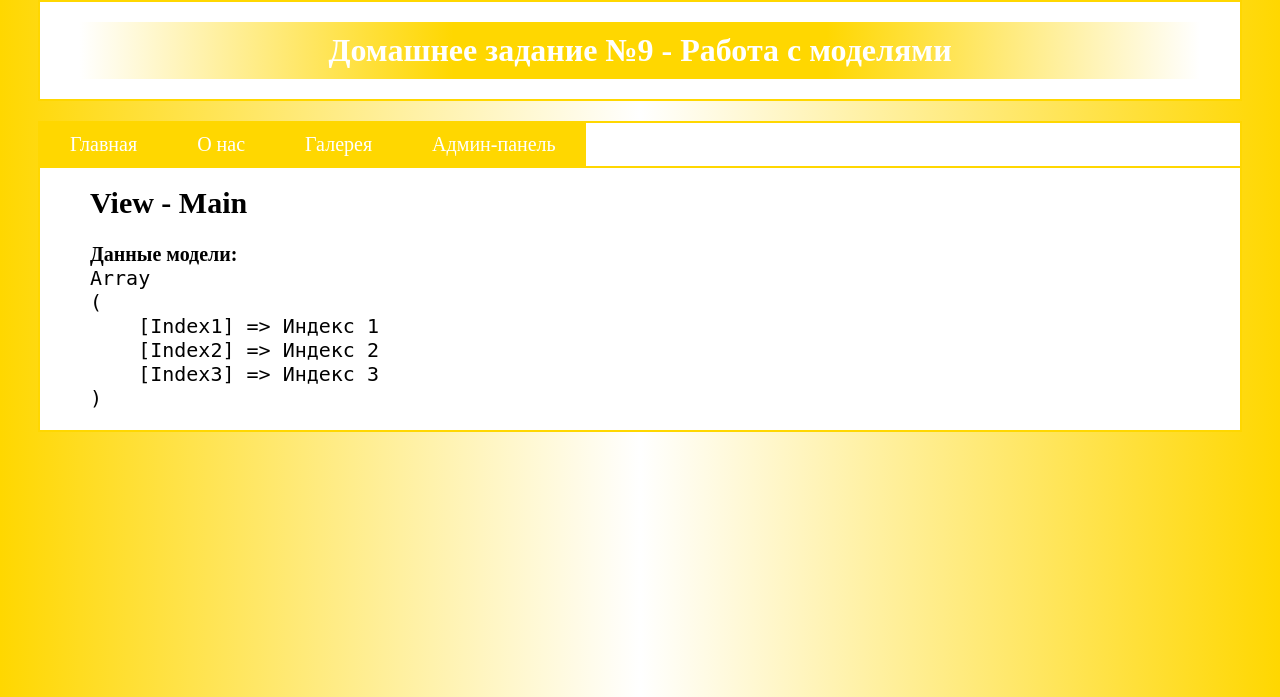
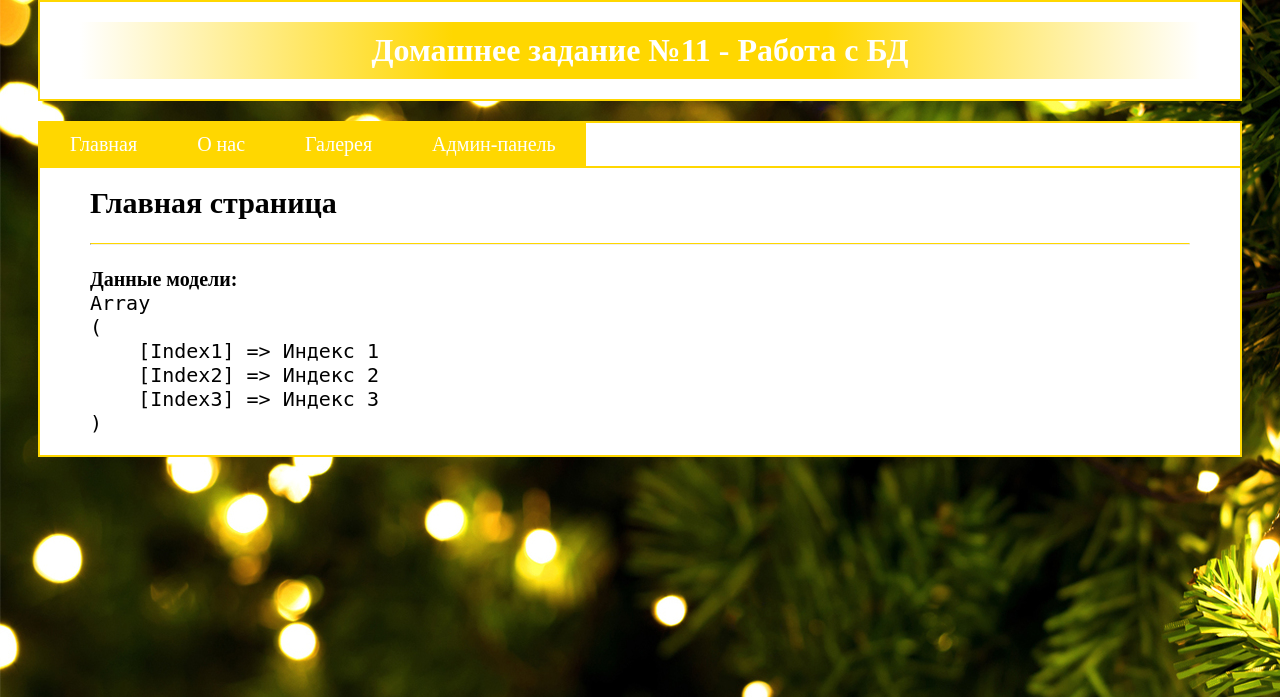
Before and after one commit to RuslanPeka/hillel_test, a PHP site: page /index.php/ in a window 1280 px wide. Shown: the top 697 px of the page. Run offline with PHP 8.4, Linux system fonts and the light colour scheme.

Commit message:
HW11 v1.0

```diff
--- a/web/assets/Admin/ArticlesAdmin.php
+++ b/web/assets/Admin/ArticlesAdmin.php
@@ -1 +1,3 @@
-<h1>View - ArticlesAdmin</h1>
+<h1>Управление статьями</h1>
+<br>
+<hr>
--- a/web/assets/Admin/MainAdmin.php
+++ b/web/assets/Admin/MainAdmin.php
@@ -1 +1,3 @@
-<h1>View - MainAdmin</h1>
+<h1>Главная страница</h1>
+<br>
+<hr>
--- a/web/assets/Admin/UsersAdmin.php
+++ b/web/assets/Admin/UsersAdmin.php
@@ -1 +1,3 @@
-<h1>View - UsersAdmin</h1>
+<h1>Управление пользователями</h1>
+<br>
+<hr>
--- a/web/assets/Main.php
+++ b/web/assets/Main.php
@@ -11,7 +11,7 @@
 </head>
 <body>
     <header class="lesson">
-        <h1>Домашнее задание №9 - Работа с моделями</h1>
+        <h1>Домашнее задание №11 - Работа с БД</h1>
     </header>
     <section class="lesson">
         <nav id="main_menu">
--- a/web/assets/Main/About.php
+++ b/web/assets/Main/About.php
@@ -1 +1,3 @@
-<h1>View - About</h1>
+<h1>О нас</h1>
+<br>
+<hr>
--- a/web/assets/Main/Gallery.php
+++ b/web/assets/Main/Gallery.php
@@ -1 +1,3 @@
-<h1>View - Gallery</h1>
+<h1>Галерея</h1>
+<br>
+<hr>
--- a/web/assets/Main/Main.php
+++ b/web/assets/Main/Main.php
@@ -1 +1,3 @@
-<h1>View - Main</h1>
+<h1>Главная страница</h1>
+<br>
+<hr>
--- a/web/css/styles.css
+++ b/web/css/styles.css
@@ -4,7 +4,16 @@
 }
 
 body {
-    background: linear-gradient(90deg, rgb(255, 215, 0), white, rgb(255, 215, 0));
+    background: linear-gradient(90deg, rgb(255, 215, 150), white, rgb(255, 215, 150));
+    background-image: url(../files/img/fon.jpg);
+}
+
+::selection {background: yellow; color: black;}
+::-moz-selection {background: yellow; color: black;}
+::-webkit-selection {background: yellow; color: black;}
+
+hr {
+    border-top: 1px solid gold;
 }
 
 .lesson {
```
Also changed, not shown: web/css/stylesAdmin.css (+9 -0 lines), web/files/img/fon.jpg (added).
